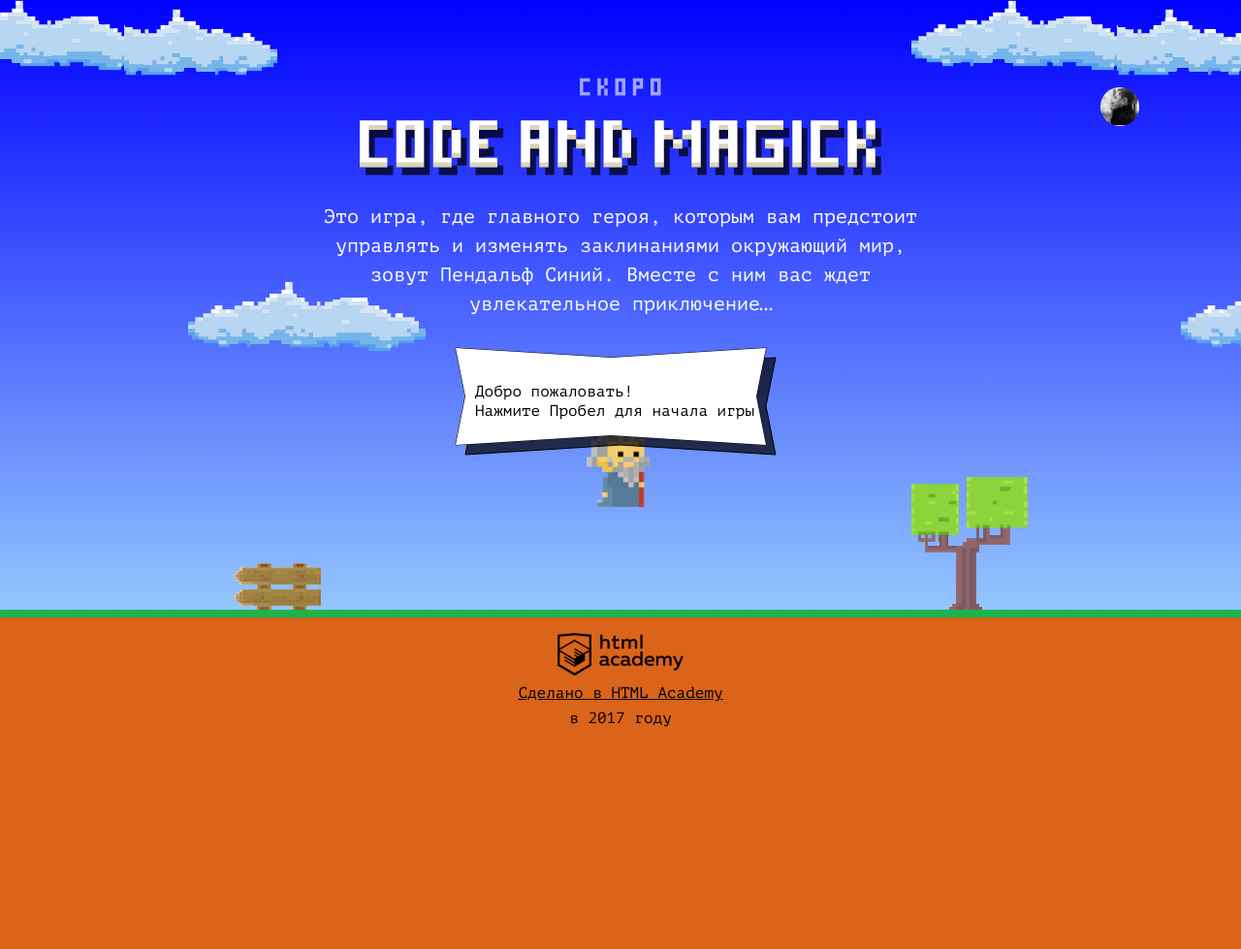
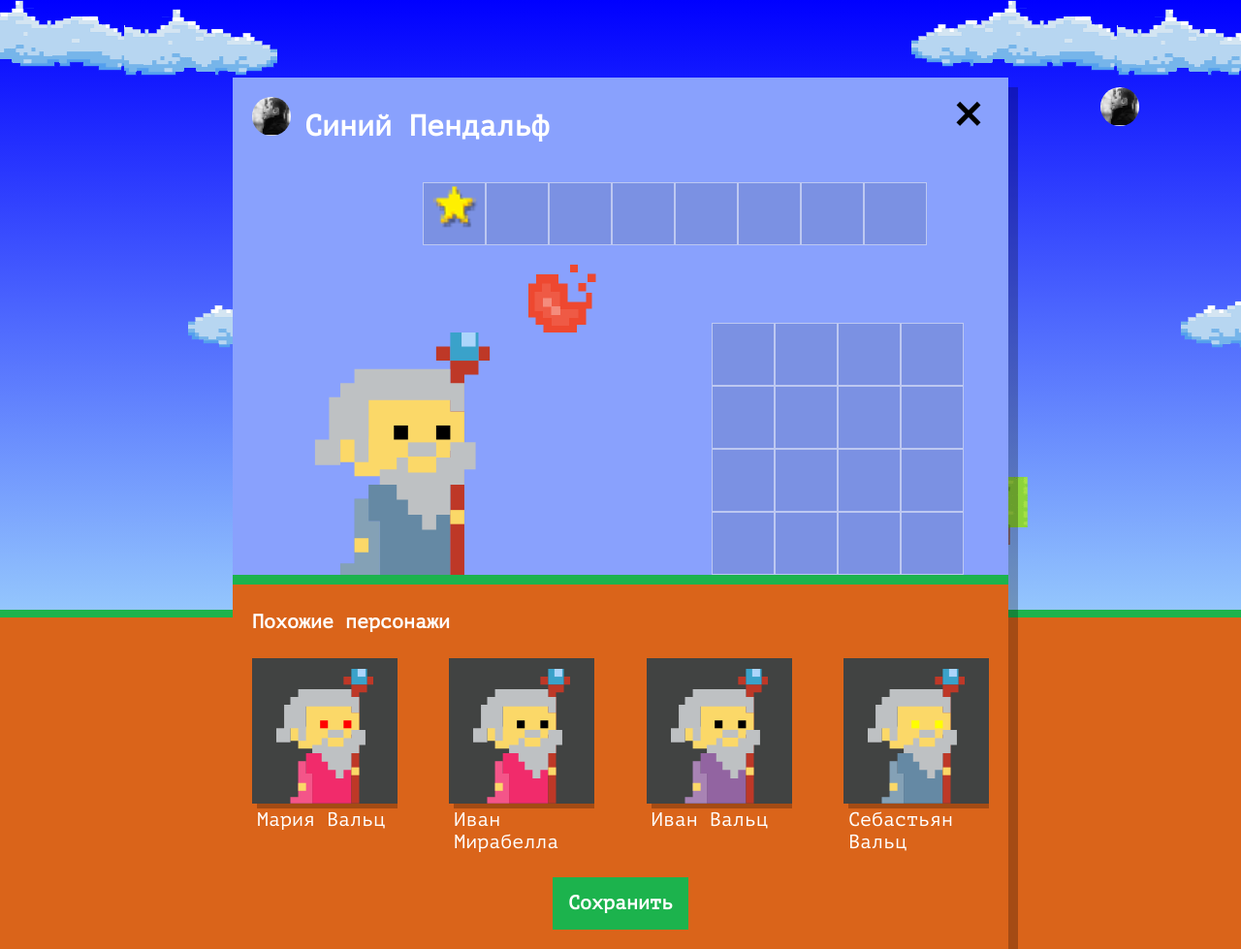
Before and after one commit to kmerkushev/3758-code-and-magick-21, a website: page index.html in a window 1280 px wide. Shown: the whole page at 97% size. Before the commit the page ends 800 px from the top, so only its background shows below. Drawn offline with Linux system fonts and the light colour scheme.

Commit message:
6. Учебный проект: нас орда

```diff
--- a/index.html
+++ b/index.html
@@ -208,6 +208,7 @@
 
 <script src="js/stat.js"></script>
 <script src="js/game.js"></script>
+<script src="js/setup.js"></script>
 
 </body>
 </html>
--- /dev/null
+++ b/js/setup.js
@@ -0,0 +1,69 @@
+"use strict";
+
+const NUMBER_CHARACTERS = 4;
+const names = [`Иван`, `Хуан`, `Себастьян`, `Мария`, `Кристоф`, `Виктор`, `Юлия`, `Люпита`, `Вашингтон`];
+const surnames = [`да Марья`, `Верон`, `Мирабелла`, `Вальц`, `Онопко`, `Топольницкая`, `Нионго`, `Ирвинг`];
+const coatColors = [`rgb(101, 137, 164)`, `rgb(241, 43, 107)`, `rgb(146, 100, 161)`, `rgb(56, 159, 117)`, `rgb(215, 210, 55)`, `rgb(0, 0, 0)`];
+const eyesColors = [`black`, `red`, `blue`, `yellow`, `green`];
+
+let removeHidden = (className) => {
+  document.querySelector(`.` + className).classList.remove(`hidden`);
+};
+
+removeHidden(`setup`);
+
+function getRandomInt(min, max) {
+  min = Math.ceil(min);
+  max = Math.floor(max);
+  return Math.floor(Math.random() * (max - min)) + min; /* Максимум не включается, минимум включается*/
+}
+
+let getName = (arrayOfNames, arrayOfSurnames, isReverse) => {
+  let characterName = ``;
+  if (isReverse) {
+    characterName = arrayOfSurnames[getRandomInt(0, NUMBER_CHARACTERS)] + ` ` + arrayOfNames[getRandomInt(0, NUMBER_CHARACTERS)];
+  } else {
+    characterName = arrayOfNames[getRandomInt(0, NUMBER_CHARACTERS)] + ` ` + arrayOfSurnames[getRandomInt(0, NUMBER_CHARACTERS)];
+  }
+  return characterName;
+};
+
+let getCharacter = (arrayOfCoatColors, arrayOfEyesColors) => {
+  let character = {
+    name: getName(names, surnames),
+    coatColor: arrayOfCoatColors[getRandomInt(0, NUMBER_CHARACTERS)],
+    eyesColor: arrayOfEyesColors[getRandomInt(0, NUMBER_CHARACTERS)]
+  };
+  return character;
+};
+
+let getCharacters = (numberCharacters) => {
+  let characters = [];
+  for (let i = 0; i < numberCharacters; i++) {
+    characters.push(getCharacter(coatColors, eyesColors));
+  }
+  return characters;
+};
+
+let createCharacter = (object) => {
+  let template = document.querySelector(`#similar-wizard-template`).content.querySelector(`.setup-similar-item`);
+  let element = template.cloneNode(true);
+  element.querySelector(`.setup-similar-label`).textContent = object.name;
+  element.querySelector(`.wizard-coat`).style.fill = object.coatColor;
+  element.querySelector(`.wizard-eyes`).style.fill = object.eyesColor;
+  return element;
+};
+
+let renderCharacters = (arrayOfObjects) => {
+  let setupSimilarList = document.querySelector(`.setup-similar-list`);
+  let fragment = document.createDocumentFragment();
+  for (let i = 0; i < NUMBER_CHARACTERS; i++) {
+    let wizard = createCharacter(arrayOfObjects[i]);
+    fragment.appendChild(wizard);
+  }
+  setupSimilarList.appendChild(fragment);
+};
+
+let characters = getCharacters(NUMBER_CHARACTERS);
+renderCharacters(characters);
+removeHidden(`setup-similar`);
```
